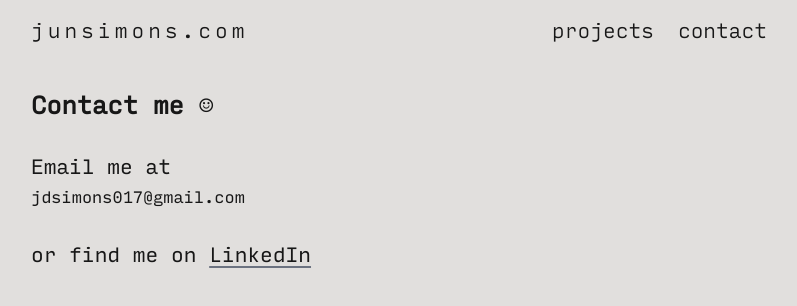
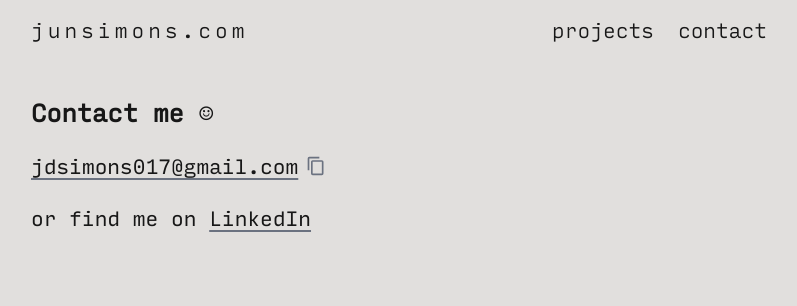
Before and after one commit to jun-simons/personal-deployed, a Next.js app: page /contact in a window 1280 px wide. Shown: the top 306 px of the page, without its empty margins (241-1038 px from the left). Built offline with nearby package versions, Linux system fonts and the light colour scheme.

Commit message:
feat: enrich contact page

```diff
--- a/src/app/contact/page.tsx
+++ b/src/app/contact/page.tsx
@@ -1,44 +1,61 @@
 'use client'
 
+import { useState } from "react"
+import { motion } from "framer-motion"
 import Navbar from "../../components/navbar"
 
-export default function Blog() {
+export default function Contact() {
+  const [copied, setCopied] = useState(false)
+
+  const copyEmail = async () => {
+    await navigator.clipboard.writeText("jdsimons017@gmail.com")
+    setCopied(true)
+    setTimeout(() => setCopied(false), 2000)
+  }
+
   return (
     <main className="max-w-3xl mx-auto px-4 py-16">
-    <Navbar visible={true} />
-      <br></br>
-      <h1 className="text-2xl  font-monoreg font-semibold mb-8">Contact me &#x263A;</h1>
-      <div className="text-xl font-monoreg">
+      <Navbar visible={true} />
+      <motion.section
+        initial={{ opacity: 0, y: 20 }}
+        animate={{ opacity: 1, y: 0 }}
+        transition={{ duration: 0.4 }}
+        className="mt-8 text-xl font-monoreg space-y-6"
+      >
+        <h1 className="text-2xl font-monoreg font-semibold">Contact me &#x263A;</h1>
+        <div className="flex items-center gap-2">
+          <a
+            href="mailto:jdsimons017@gmail.com"
+            className="underline decoration-gray-500 decoration-2 underline-offset-4 hover:decoration-green-600 hover:text-green-600 dark:decoration-gray-300 dark:hover:decoration-white transition-colors"
+          >
+            jdsimons017@gmail.com
+          </a>
+          <button
+            onClick={copyEmail}
+            aria-label="Copy email"
+            className="text-gray-500 hover:text-green-600 transition-colors"
+          >
+            <svg
+              xmlns="http://www.w3.org/2000/svg"
+              viewBox="0 0 24 24"
+              fill="currentColor"
+              className="w-5 h-5"
+            >
+              <path d="M16 1H4a2 2 0 0 0-2 2v14h2V3h12V1Zm3 4H8a2 2 0 0 0-2 2v14a2 2 0 0 0 2 2h11a2 2 0 0 0 2-2V7a2 2 0 0 0-2-2Zm0 16H8V7h11v14Z"/>
+            </svg>
+          </button>
+          {copied && <span className="text-sm text-gray-500">Copied!</span>}
+        </div>
         <p>
-          Email me at<br></br>
-
-          <a href="mailto:jdsimons017@gmail.com">
-          <svg
-            xmlns="http://www.w3.org/2000/svg"
-            width="260" height="30"
-            viewBox="0 0 260 24"
-            className="inline-block align-middle"
-          >
-            <text
-              x="0" y="18"
-              fontFamily="InputMonoRegular, monospace"
-              fontSize="16"
-              fill="#171717"
-            >
-              jdsimons017@gmail.com
-            </text>
-          </svg>
-        </a>
-
-          <br></br><br></br>
           or find me on&nbsp;
           <a
             href="https://www.linkedin.com/in/jun-simons/"
-            className="underline decoration-gray-500 decoration-2 underline-offset-4 hover:decoration-blue-600 hover:text-blue-600 dark:decoration-gray-300 dark:hover:decoration-white transition-all">
-              LinkedIn
+            className="underline decoration-gray-500 decoration-2 underline-offset-4 hover:decoration-blue-600 hover:text-blue-600 dark:decoration-gray-300 dark:hover:decoration-white transition-all"
+          >
+            LinkedIn
           </a>
         </p>
-      </div>
+      </motion.section>
     </main>
   )
 }
```
